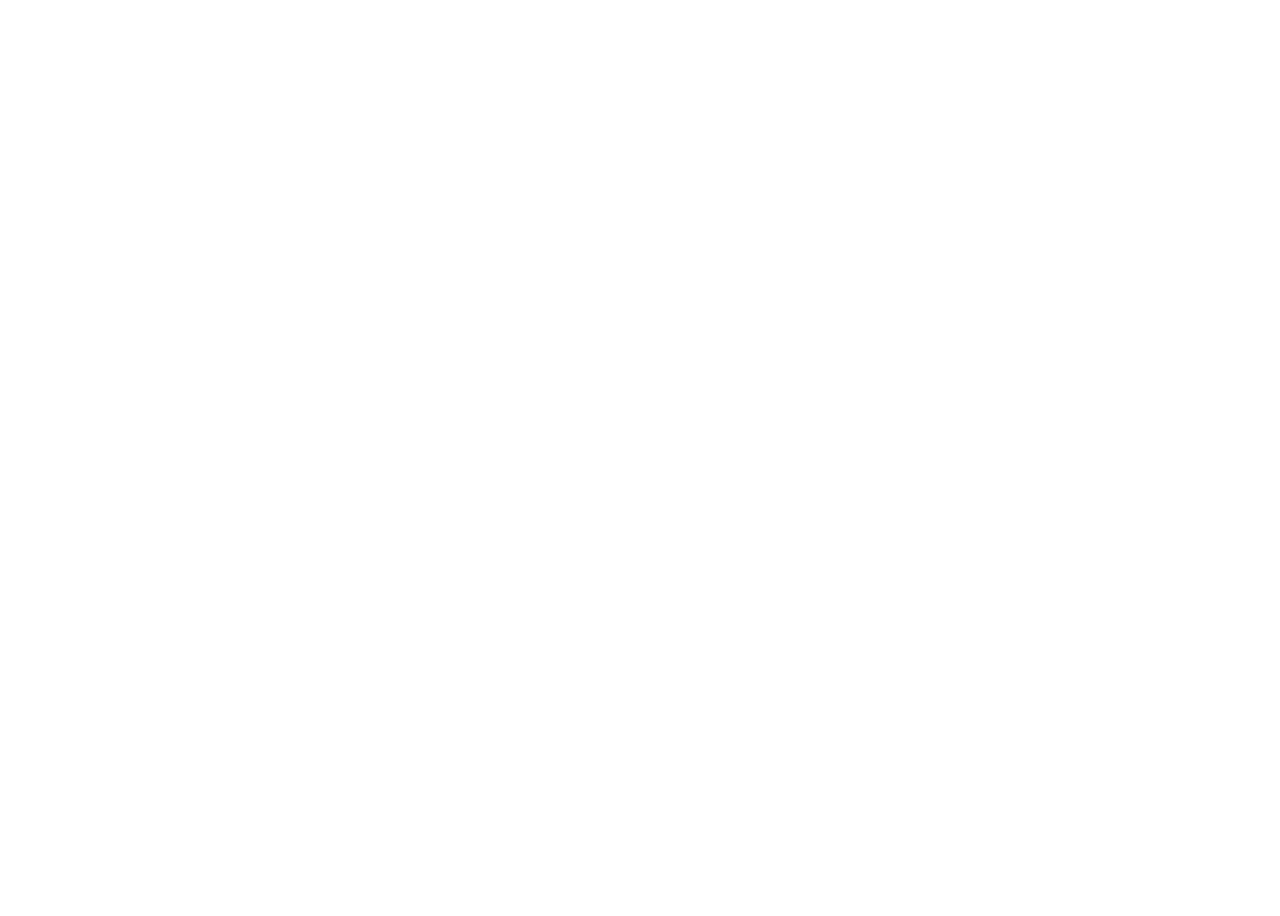
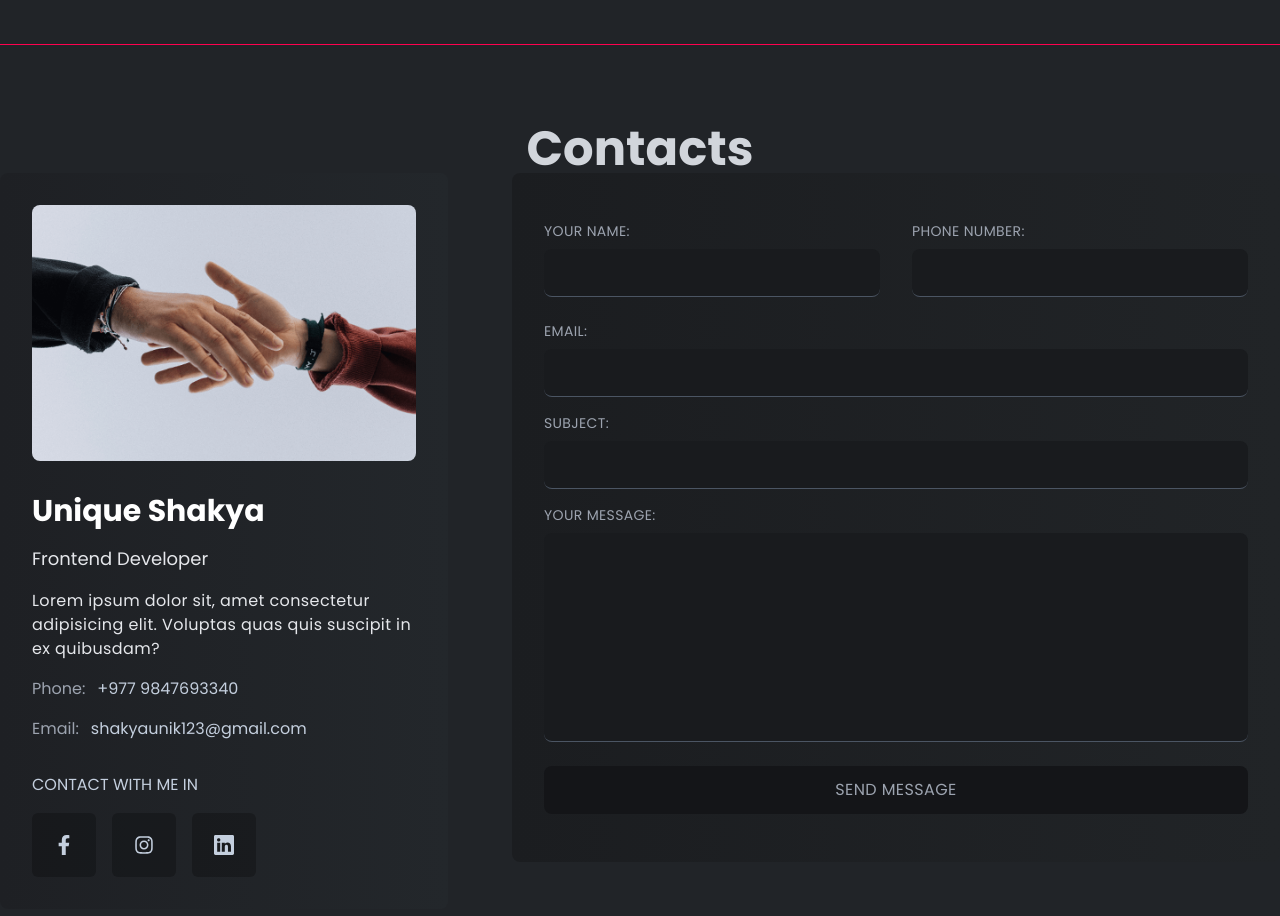
Before and after one commit to UnikShakya/portfolio, a React (Vite) app: page / in a window 1280 px wide. Shown: the part 1860-2776 px from the top of the page. Before the commit the page ends 1729 px from the top, so only its background shows below. Built offline with nearby package versions, Linux system fonts and the light colour scheme.

Commit message:
Day3: Added Contact Section

```diff
--- a/src/App.jsx
+++ b/src/App.jsx
@@ -2,6 +2,7 @@
 import Navbar from './components/Navbar'
 import Banner from './components/banner/Banner'
 import Project from './components/Project'
+import Contact from './components/Contact'
 
 function App() {
   return (
@@ -10,6 +11,7 @@
       <Navbar />
       <Banner/>
       <Project/>
+      <Contact/>
     </div>
 
     </div>
--- /dev/null
+++ b/src/components/Contact.jsx
@@ -0,0 +1,89 @@
+import React, { useState } from 'react'
+
+import ContactLeft from './ContactLeft'
+function Contact() {
+
+    const [username, setUsername]= useState("");
+    const [phonenumber, setPhonenumber]= useState("");
+    const [email, setEmail]= useState("");
+    const [subject, setSubject]= useState("");
+    const [message, setMessage]= useState("");
+    const [errMsg, setErrMsg]= useState("");
+    const [successMsg, setSuccessMsg]=useState("");
+
+    const handleSend = (e)=>{
+        e.preventDefault();
+        if(username === ""){
+            setErrMsg("username is required!");
+        }
+        else if(phonenumber === ""){
+                setErrMsg("phonenumber is required!");
+                }
+        else if(email === ""){
+            setErrMsg("email is required!");
+        }
+        else if(subject === ""){
+            setErrMsg("subject is required!");
+        }
+        else if(message === ""){
+            setErrMsg("message is required!");
+        }
+        else{
+            setSuccessMsg("Message sent successfully!");
+            setErrMsg("")
+            setUsername("")
+            setPhonenumber("")
+            setEmail("")
+            setSubject("")
+            setMessage("")
+        }
+        }
+
+
+  return (
+    <section id="contact" className='w-full py-20 border-b-[1px] border-b-black'>
+      <div className='flex justify-center items-center text-center'>
+      <h1 className='text-5xl font-bold capitalize text-[#D1D5DB] text-center'>Contacts</h1>
+      </div>
+      <div className='w-full'>
+            <div className='w-full h-auto flex justify-between'>
+                <ContactLeft/>
+            <div className='w-[60%] h-full py-10 bg-gradient-to-r from-[#1b1d20] to-[#212427] flex flex-col gap-8 p-8 rounded-lg shadow-shadowOne'>
+                <form className='w-full flex flex-col gap-6 py-2'>
+                    <div className='w-full flex gap-8'>
+
+                    <div className='w-1/2 flex flex-col gap-2'>
+                        <p className='text-sm text-gray-400 uppercase tracking-wide'>Your Name:</p>
+                        <input onChange={(e)=>setUsername(e.target.value)} value={username} className='contactInput' type="text" />
+                    </div>
+                    <div className='w-1/2 flex flex-col gap-2'>
+                        <p className='text-sm text-gray-400 uppercase tracking-wide'>Phone Number:</p>
+                        <input onChange={(e)=>setPhonenumber(e.target.value)} className='contactInput' type="text" />
+                    </div>
+                    </div>
+                    <div className='flex flex-col gap-4'>
+                    <div className='flex flex-col gap-2'>
+                        <p className='text-sm text-gray-400 uppercase tracking-wide'>Email:</p>
+                        <input onChange={(e)=>setEmail(e.target.value)} className='contactInput' type="email" />
+                    </div>
+                    <div className='flex flex-col gap-2'>
+                        <p className='text-sm text-gray-400 uppercase tracking-wide'>Subject:</p>
+                        <input onChange={(e)=>setSubject(e.target.value)} className='contactInput' type="text" />
+                    </div>
+                    <div className='w-full flex flex-col gap-2'>
+                        <p className='text-sm text-gray-400 uppercase tracking-wide'>Your Message:</p>
+                        <textarea onChange={(e)=>setMessage(e.target.value)} className='contactTextarea' rows="8" cols="30"></textarea>
+                    </div>
+                    </div>
+                    <div className='w-full'>
+                        <button onClick={handleSend} className='w-full h-12 bg-[#141518] rounded-lg text-base text-gray-400 tracking-wide uppercase hover:text-white duration-300 hover:border-[1px] hover:border-lightText border-transparent'>Send Message</button>
+                    </div>
+                </form>
+                 </div>
+            </div>
+      </div>
+    </section>
+  )
+}
+
+export default Contact
--- /dev/null
+++ b/src/components/ContactLeft.jsx
@@ -0,0 +1,35 @@
+import React from 'react'
+import contactimg from "../assets/contact.png"
+import { FaFacebookF, FaInstagram } from 'react-icons/fa'
+import { BsLinkedin } from 'react-icons/bs'
+function ContactLeft() {
+  return (
+            <div className='w-[35%] h-full bg-gradient-to-r from-[#1e2024] to-[#23272b] p-8 shadow-shadowOne rounded-lg flex flex-col gap-8 justify-center'>
+                    <img className='w-full h-64 object-cover rounded-lg' src={contactimg} alt="" />
+                    <div className='flex flex-col gap-4'>
+                        <h3 className='text-3xl font-bold text-white'>Unique Shakya</h3>
+                        <p className='text-lg font-normal text-gray-200'>Frontend Developer</p>
+                        <p className='text-base text-gray-200 tracking-wide'>Lorem ipsum dolor sit, amet consectetur adipisicing elit. Voluptas quas quis suscipit in ex quibusdam?</p>
+                        <p className='text-base text-gray-400 flex items-center gap-3'>Phone: <span className='text-lightText'>+977 9847693340</span></p>
+                        <p className='text-base text-gray-400 flex items-center gap-3'>Email: <span className='text-lightText'>shakyaunik123@gmail.com</span></p>
+                    </div>
+                    <div>
+                        <h2 className='text-base uppercase mb-4'>Contact with me in</h2>
+                        <div className='flex gap-4'>
+            <span className='bannerIcon'>
+                <FaFacebookF/>
+                </span>
+                <span className='bannerIcon'>
+                <FaInstagram/>
+                </span>
+                <span className='bannerIcon'>
+                <BsLinkedin/>
+                </span>
+        </div>
+
+                    </div>
+    </div>
+  )
+}
+
+export default ContactLeft
--- a/src/components/ProjectCards.jsx
+++ b/src/components/ProjectCards.jsx
@@ -4,18 +4,18 @@
 import { BiLogoGithub } from 'react-icons/bi';
 function ProjectCards({title}) {
   return (
-    <div className='w-full px-12 h-auto py-10 rounded-lg shadow-shadowOne flex flex-col bg-gradient-to-r from-bodyColor to-[#202327] group hover:bg-gradient-to-b hover:from-gray-900 hover:gray-900 transition-colors duration-1000'>
+    <div className='w-full px-10 h-auto py-10 rounded-lg shadow-shadowOne flex flex-col bg-gradient-to-r from-bodyColor to-[#202327] group hover:bg-gradient-to-b hover:from-gray-900 hover:gray-900 transition-colors duration-1000'>
         <div className='w-full h-[80%] overflow-hidden rounded-lg'>
       <img className='w-full h-60 object-cover hover:scale-110 duration-300 cursor-pointer' src={recipe} alt="" />
         </div>
-        <div>
-            <div className='w-full mt-5'>
-            <h3>{title}</h3>
+        <div className='flex mt-5 flex-col gap-2'>
+            <div className='w-full flex justify-between items-center'>
+            <h3 className='text-base uppercase text-designColor font-normal'>{title}</h3>
             <div>
             <span className='text-lg w-10 h-10 rounded-full bg-black inline-flex justify-center items-center text-gray-400 hover: text-designColor duration-300 cursor-pointer'><BiLogoGithub/></span>
         </div>
             </div>
-
+              <p className='text-sm tracking-wide mt-3 hover:text-gray-100 duration-300'>Lorem ipsum dolor sit amet consectetur adipisicing elit. Totam placeat reiciendis nihil, cupiditate consectetur eum!</p>
             </div>
 
     </div>
--- a/src/index.css
+++ b/src/index.css
@@ -9,4 +9,10 @@
     .bannerIcon {
         @apply w-16 h-16 bg-[#000] bg-opacity-25 text-lightText text-xl inline-flex items-center justify-center rounded-md shadow-shadowOne hover:bg-opacity-40 hover:-translate-y-1 transition-all hover:text-designColor cursor-pointer duration-300;
     }
+    .contactInput{
+        @apply w-full h-12 rounded-lg border-b-[1px] border-b-gray-600 bg-[#191b1e] text-lightText px-4 active:outline-none focus-visible:outline-lightText outline-none focus-visible:border-b-transparent duration-300
+    }
+    .contactTextarea{
+        @apply w-full rounded-lg border-b-[1px] border-b-gray-600 bg-[#191b1e] text-lightText px-4 py-2 active:outline-none focus-visible:outline-lightText outline-none focus-visible:border-b-transparent duration-300 resize-none
+    }
 }
```
Also changed, not shown: src/assets/contact.png (added).
